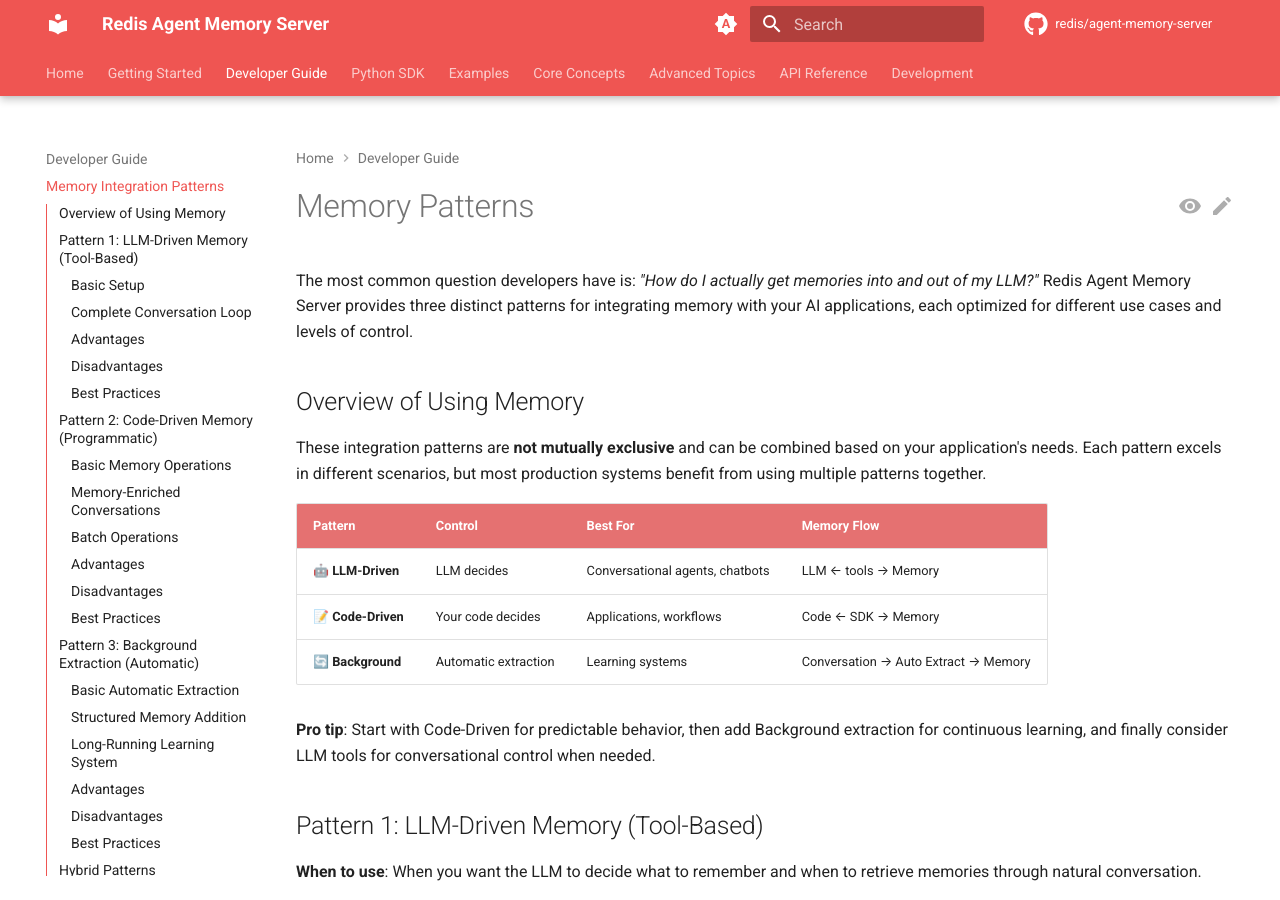
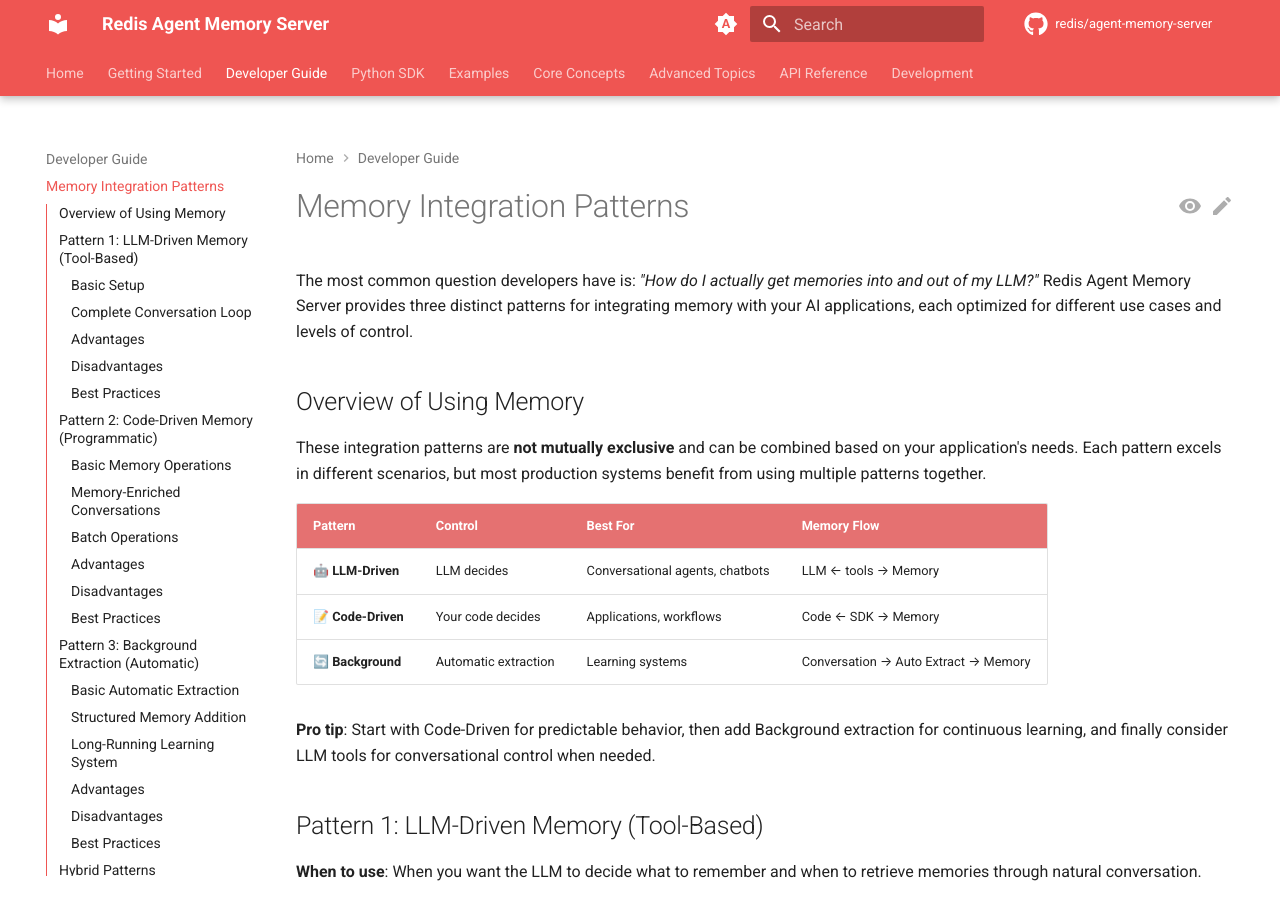
Before and after one commit to redis/agent-memory-server, an MkDocs documentation site: the page built from docs/memory-integration-patterns.md, in a window 1280 px wide and 900 px high. Built offline with MkDocs 1.6.1 and Material for MkDocs 9.7.7, drawn with Linux system fonts in a browser that asks for light colours; comment, search, counter and statistics services are not loaded; the version menu is left out.

Commit message:
Rename document to 'Memory Integration Patterns'
Updated the title of the document to reflect integration patterns.

```diff
--- a/docs/memory-integration-patterns.md
+++ b/docs/memory-integration-patterns.md
@@ -1,4 +1,4 @@
-# Memory Patterns
+# Memory Integration Patterns
 
 The most common question developers have is: *"How do I actually get memories into and out of my LLM?"* Redis Agent Memory Server provides three distinct patterns for integrating memory with your AI applications, each optimized for different use cases and levels of control.
 
```
